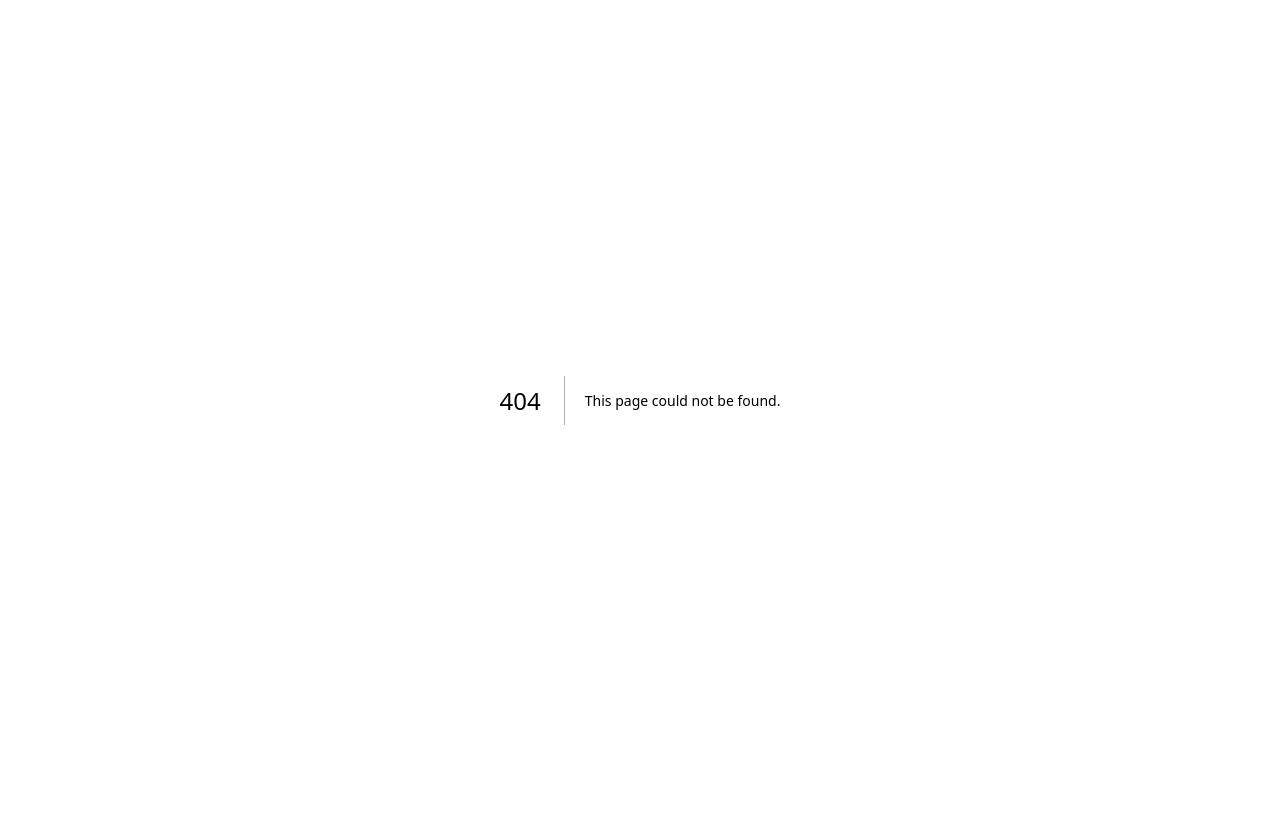
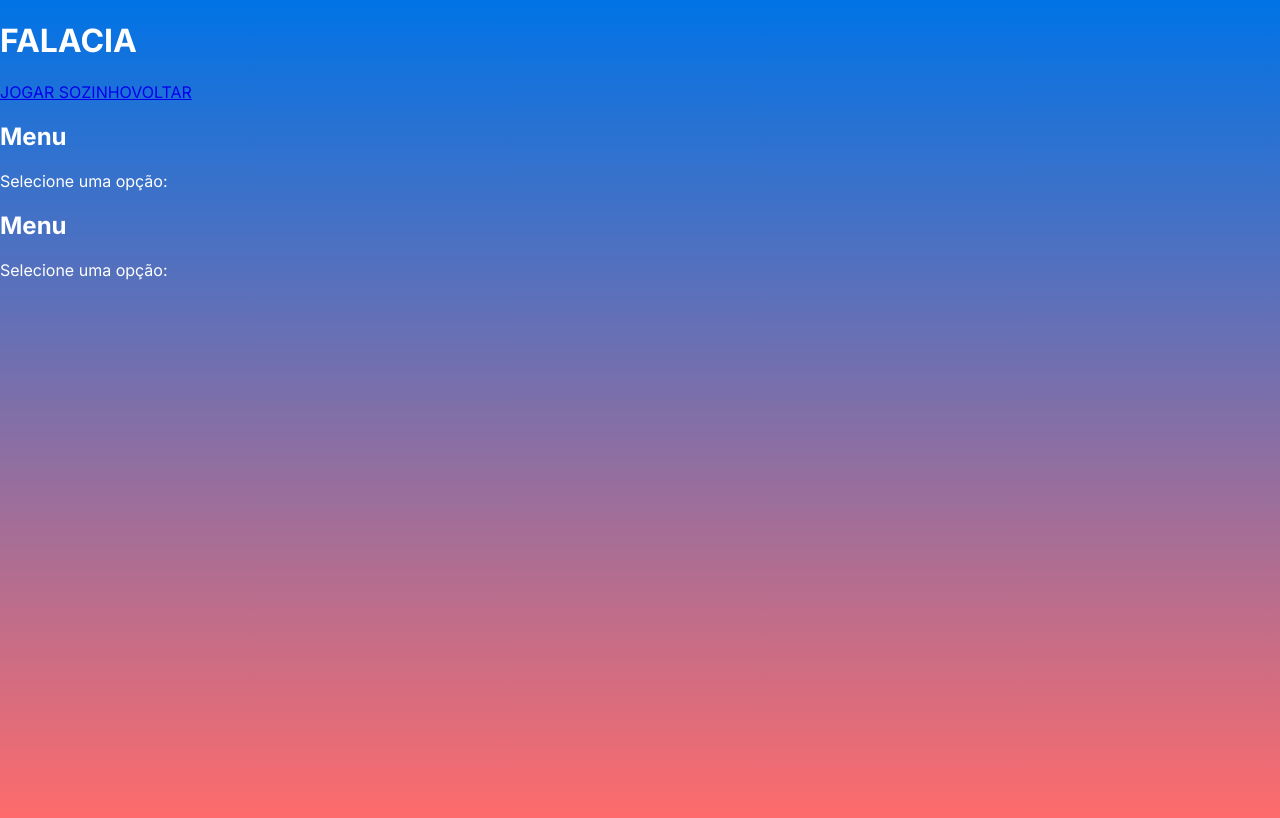
Before and after one commit to Feliper62/falacia-game-frontend, a Next.js app: page /dashboard in a window 1280 px wide. Before the commit this address had no page. Shown: the top 818 px of the page. Built offline with nearby package versions, Linux system fonts and the light colour scheme.

Commit message:
::feat: Adicionado na Page.js um href para Dashboard, Criado a pasta Dashboard com um Page.js e Styles.modules.css

```diff
--- /dev/null
+++ b/src/app/dashboard/page.js
@@ -0,0 +1,26 @@
+export default function Dashboard() {
+    return (
+        <main>
+            <header>
+                <h1>FALACIA</h1>
+            </header>
+            <div>
+                <nav className="nav">
+                    <a href="#" id="jogar-sozinho">JOGAR SOZINHO</a>
+                    <a href="/" id="VOLTAR">VOLTAR</a>
+                </nav>
+            </div>
+            <section>
+                <div class="text-box">
+                    <h2>Menu</h2>
+                    <p>Selecione uma opção:</p>
+                </div>
+                <div class="text-box">
+                    <h2>Menu</h2>
+                    <p>Selecione uma opção:</p>
+                </div>
+            </section>
+        </main>
+
+    )
+  }
--- /dev/null
+++ b/src/app/dashboard/styles.module.css
@@ -0,0 +1,18 @@
+.dashboard {
+    padding: 24px;
+  }
+
+.header {
+    text-align: left;
+    margin-bottom: 20px;
+    font-family: Karantina;
+    font-size: 300px;
+    color: #fff;
+    text-shadow: 5px 5px 0 #000000;
+}
+
+.nav{
+    flex-wrap: wrap;
+    float: left;
+    flex-direction: column;
+}
--- a/src/app/layout.js
+++ b/src/app/layout.js
@@ -4,13 +4,13 @@ import { Inter } from 'next/font/google'
 const inter = Inter({ subsets: ['latin'] })
 
 export const metadata = {
-  title: 'Create Next App',
+  title: 'Tela Inicial',
   description: 'Generated by create next app',
 }
 
 export default function RootLayout({ children }) {
   return (
-    <html lang="en">
+    <html lang="pt-br">
       <body className={inter.className}>{children}</body>
     </html>
   )
--- a/src/app/page.js
+++ b/src/app/page.js
@@ -1,5 +1,9 @@
 export default function Home() {
   return (
-    <h1>Falácia</h1>
+    <main>
+      <h1>Falácia</h1>
+      <nav className="nav">
+        <a href="/dashboard" id="DASHBOARD">DASHBOARD</a></nav>
+    </main>
   )
 }
```
